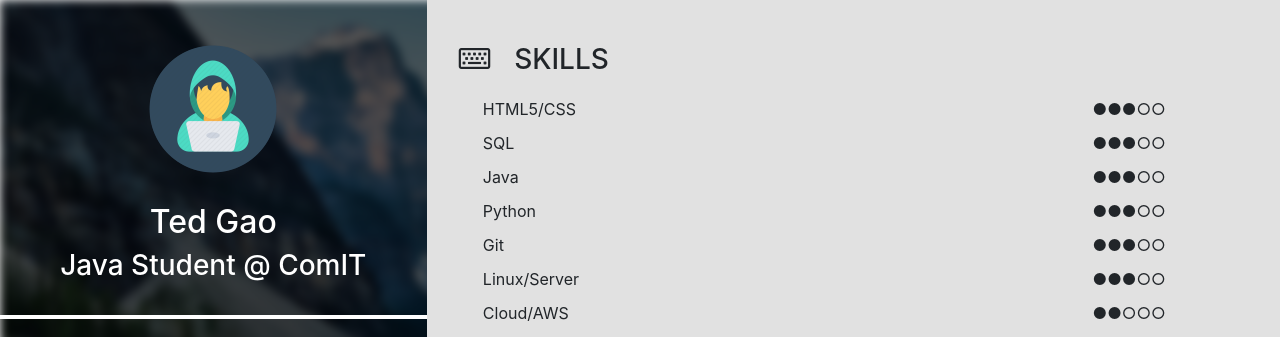
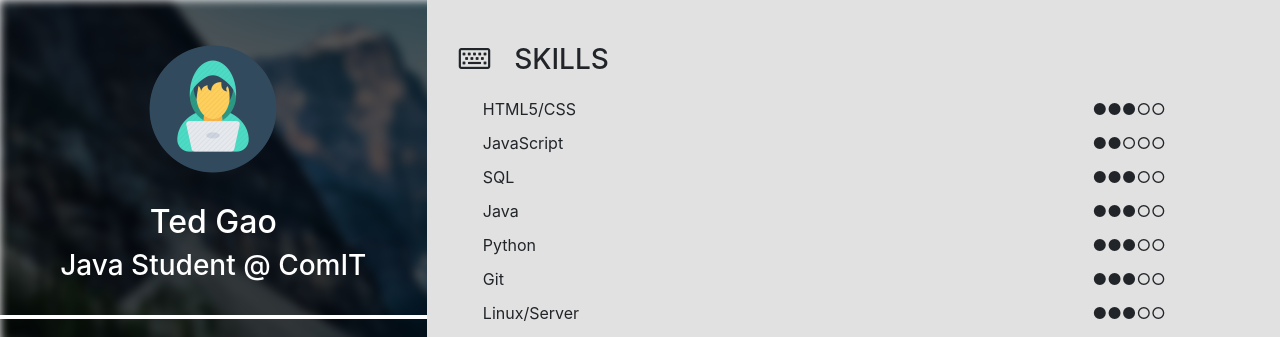
Before and after one commit to okakaino/tgao.me, a plain HTML site: page index.html in a window 1280 px wide. Shown: the top 337 px of the page. Drawn offline with nearby package versions, Linux system fonts and the light colour scheme.

Commit message:
add js in skill set

```diff
--- a/index.html
+++ b/index.html
@@ -71,6 +71,10 @@
                                 <tr>
                                     <td>HTML5/CSS</td>
                                     <td>&#9679;&#9679;&#9679;&#9675;&#9675;</td>
+                                </tr>
+                                <tr>
+                                    <td>JavaScript</td>
+                                    <td>&#9679;&#9679;&#9675;&#9675;&#9675;</td>
                                 </tr>
                                 <tr>
                                     <td>SQL</td>
```
